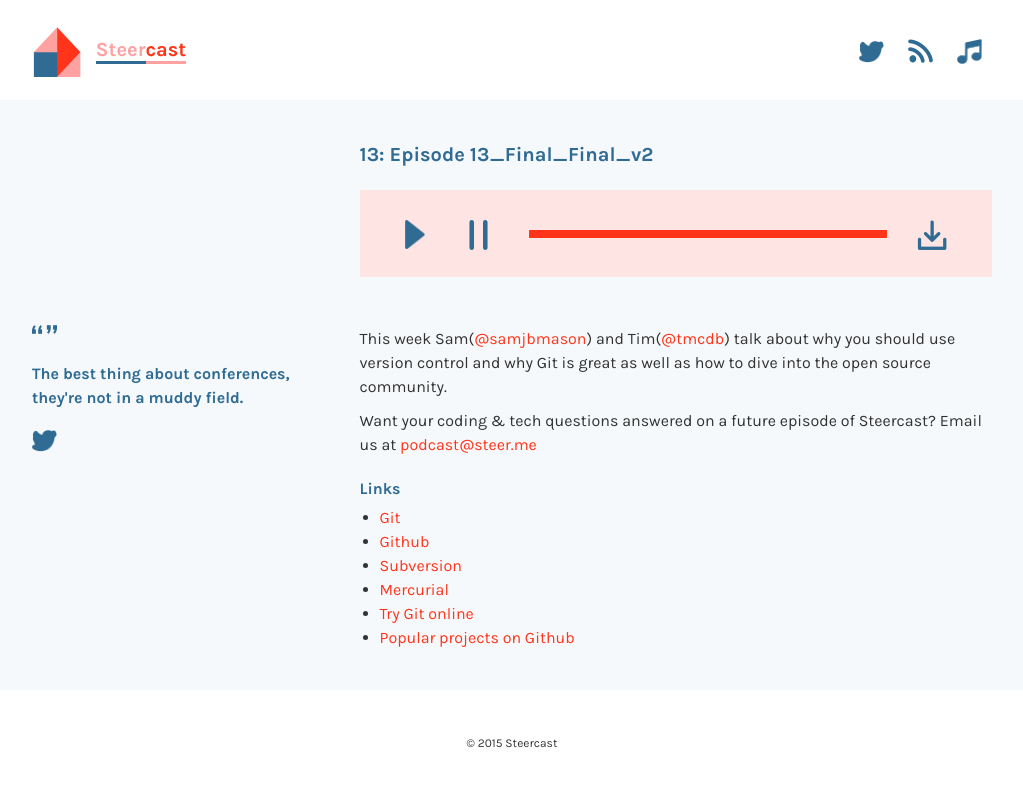
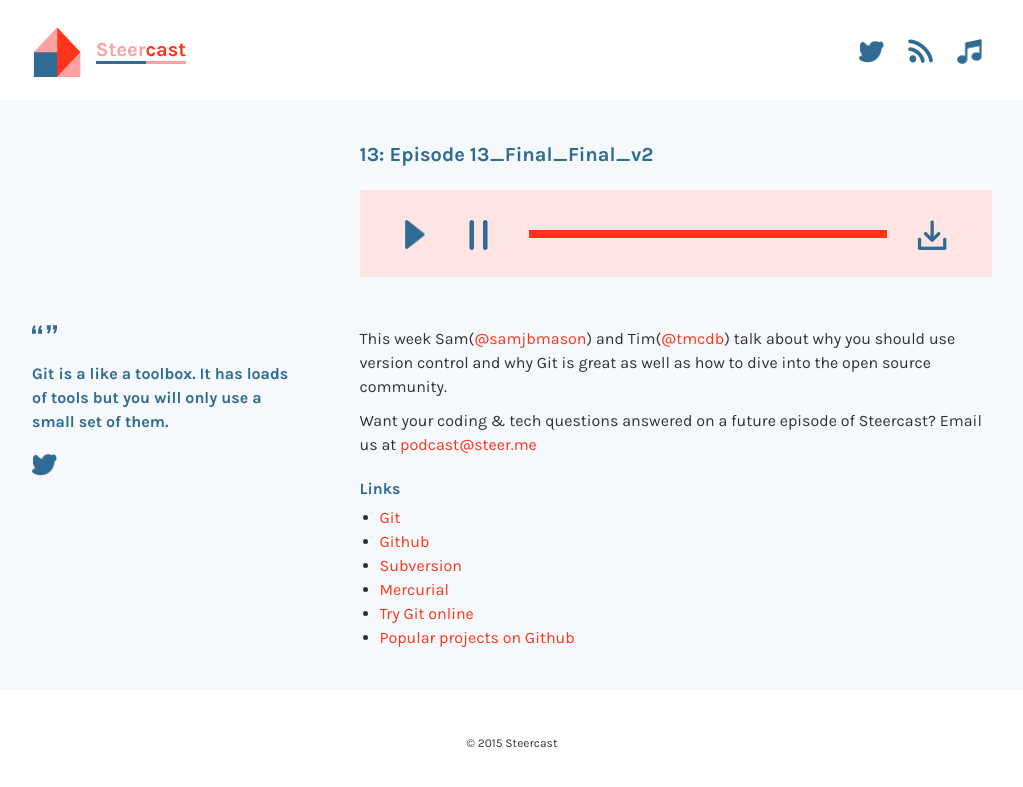
Before and after one commit to vivienney/podcast, a Jekyll site: the page built from _episodes/13.markdown, in a window 1280 px wide. Shown: the top 787 px of the page, without its empty margins (128-1151 px from the left). Built offline with Jekyll 4.4.1, drawn with Linux system fonts in a browser that asks for light colours.

Commit message:
Updated quote

```diff
--- a/_episodes/13.markdown
+++ b/_episodes/13.markdown
@@ -3,7 +3,7 @@ layout: post
 title: "13"
 long_title: "13: Episode 13_Final_Final_v2"
 date: 2015-03-31 10:00:00
-quote: "The best thing about conferences, they're not in a muddy field."
+quote: "Git is a like a toolbox. It has loads of tools but you will only use a small set of them."
 audio_link: "http://steer-podcast.s3-eu-west-1.amazonaws.com/13.mp3"
 # Details for RSS Feed
 duration: "43:21" # duration in minutes:seconds
```
